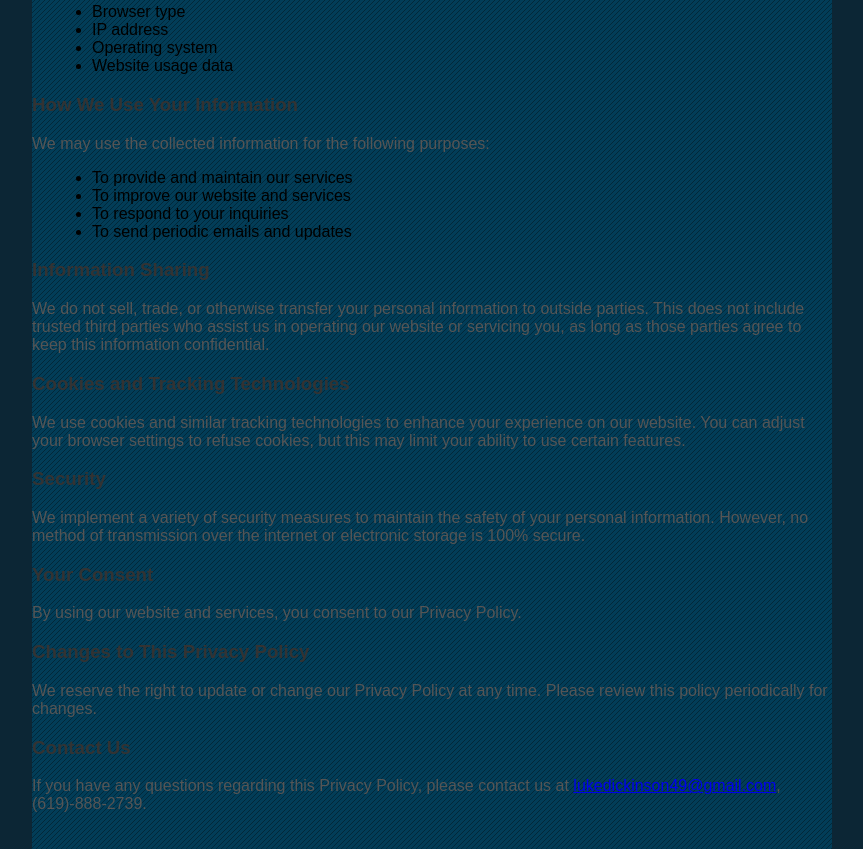
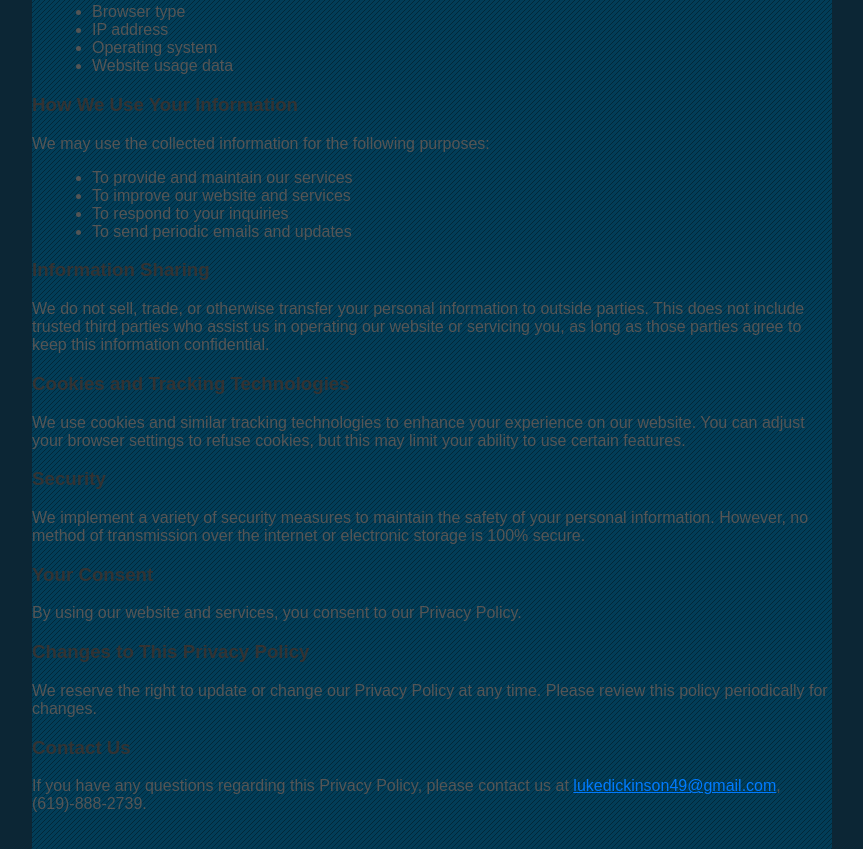
Before and after one commit to lukesitsupport/lukesitsupport.github.io, a website: page privacy-policy.html in a window 1280 px wide. Shown: the part 783-1632 px from the top of the page, without its empty margins (208-1071 px from the left). Drawn offline with Linux system fonts and the light colour scheme.

Commit message:
Update privacy-policy.html

```diff
--- a/privacy-policy.html
+++ b/privacy-policy.html
@@ -14,6 +14,7 @@
         .privacy-policy {
             max-width: 800px;
             margin: 0 auto;
+            color: #333;
         }
 
         .privacy-policy h2,
@@ -28,6 +29,11 @@
         .privacy-policy ul {
             list-style-type: disc;
             margin-left: 20px;
+            color: #555;
+        }
+
+        .privacy-policy a {
+            color: #007BFF;
         }
     </style>
 </head>
```
